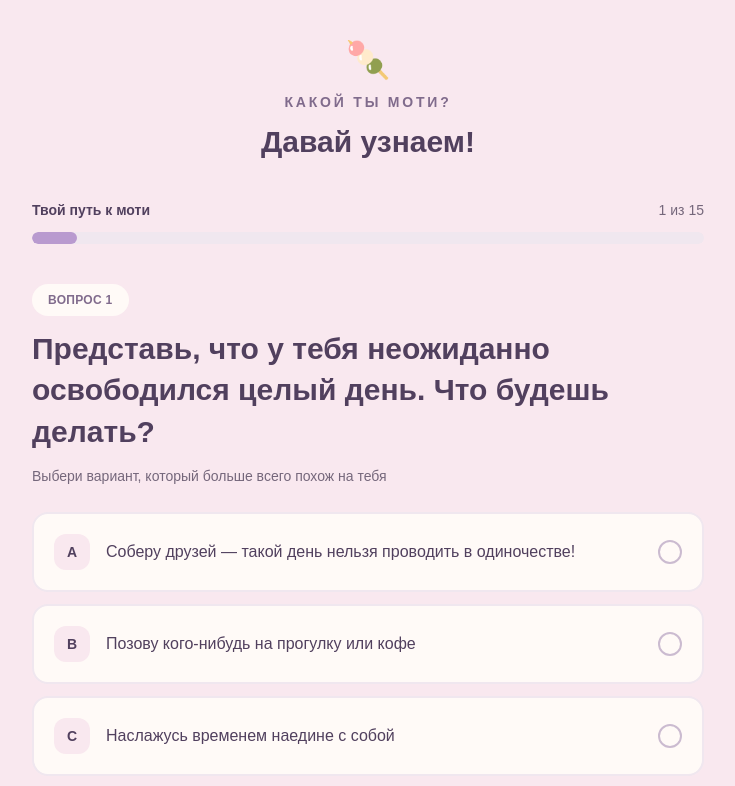
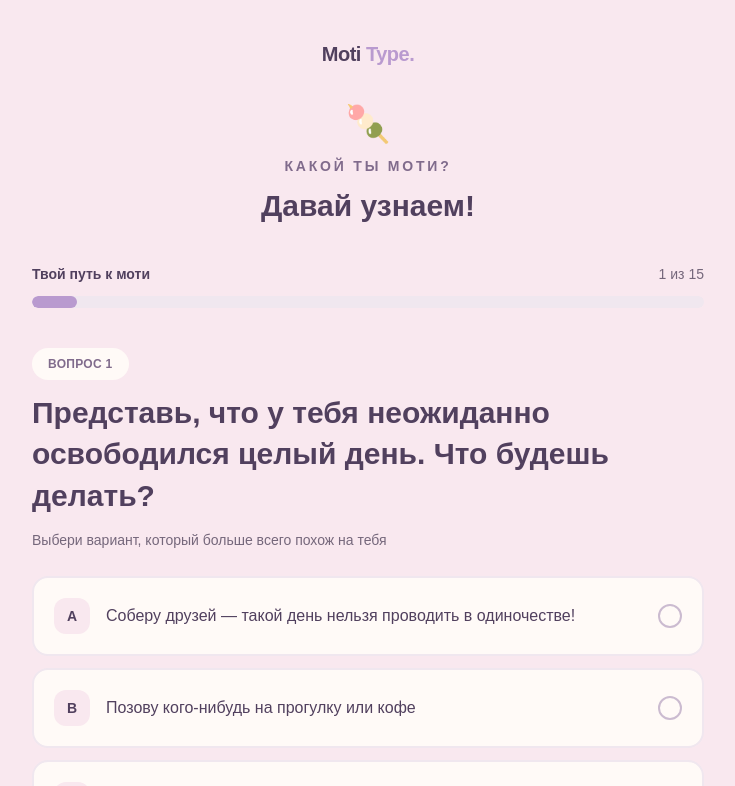
Before and after one commit to Lindfluss/moti, a Next.js app: page /quiz in a window 1280 px wide. Shown: the top 786 px of the page, without its empty margins (272-1007 px from the left). Built offline with nearby package versions, Linux system fonts and the light colour scheme.

Commit message:
Add homepage logo to quiz header

```diff
--- a/components/quiz/QuizClient.tsx
+++ b/components/quiz/QuizClient.tsx
@@ -2,6 +2,7 @@
 
 import { useState } from "react";
 import { useRouter } from "next/navigation";
+import Link from "next/link";
 import { AnimatePresence, motion } from "motion/react";
 
 import { questions } from "@/data/questions";
@@ -69,7 +70,17 @@ export function QuizClient() {
   return (
     <main className="min-h-svh bg-mochi-pink px-4 pb-[calc(1.25rem+env(safe-area-inset-bottom))] pt-5 text-plum sm:px-6 sm:py-10">
       <div className="mx-auto flex min-h-[calc(100svh_-_2.5rem_-_env(safe-area-inset-bottom))] w-full max-w-2xl flex-col sm:min-h-[80svh]">
-        <header className="mb-7 text-center sm:mb-10">
+        <header className="mb-7 sm:mb-10">
+          <div className="mb-7 flex justify-center sm:mb-9">
+            <Link
+              href="/"
+              className="text-xl font-extrabold tracking-tight text-plum"
+              aria-label="Moti Type — главная"
+            >
+              Moti<span className="text-lavender-accent"> Type.</span>
+            </Link>
+          </div>
+          <div className="text-center">
           <div className="mb-2 text-3xl sm:mb-3 sm:text-4xl" aria-hidden="true">
             🍡
           </div>
@@ -79,6 +90,7 @@ export function QuizClient() {
           <h1 className="mt-2 text-2xl font-bold text-plum sm:mt-3 sm:text-3xl">
             Давай узнаем!
           </h1>
+          </div>
         </header>
 
         <QuizProgress current={currentIndex + 1} total={questions.length} />
```
